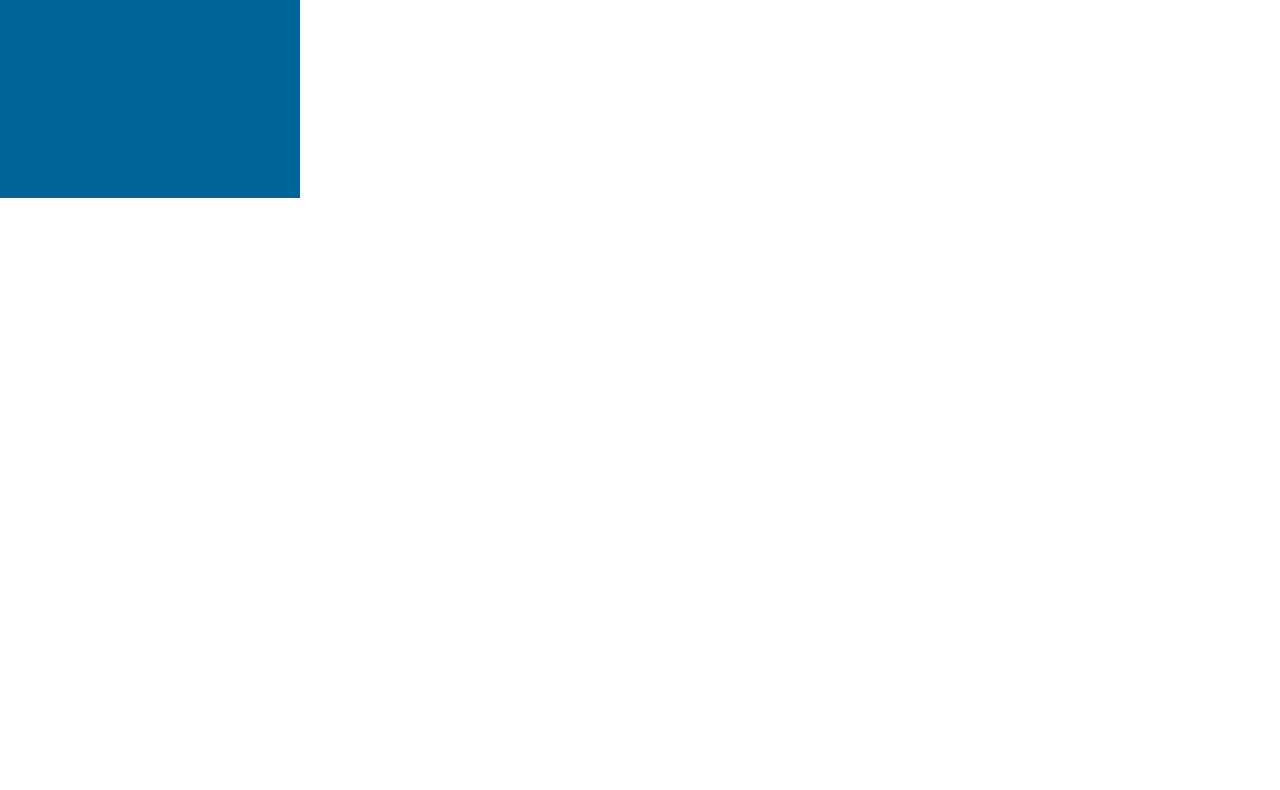
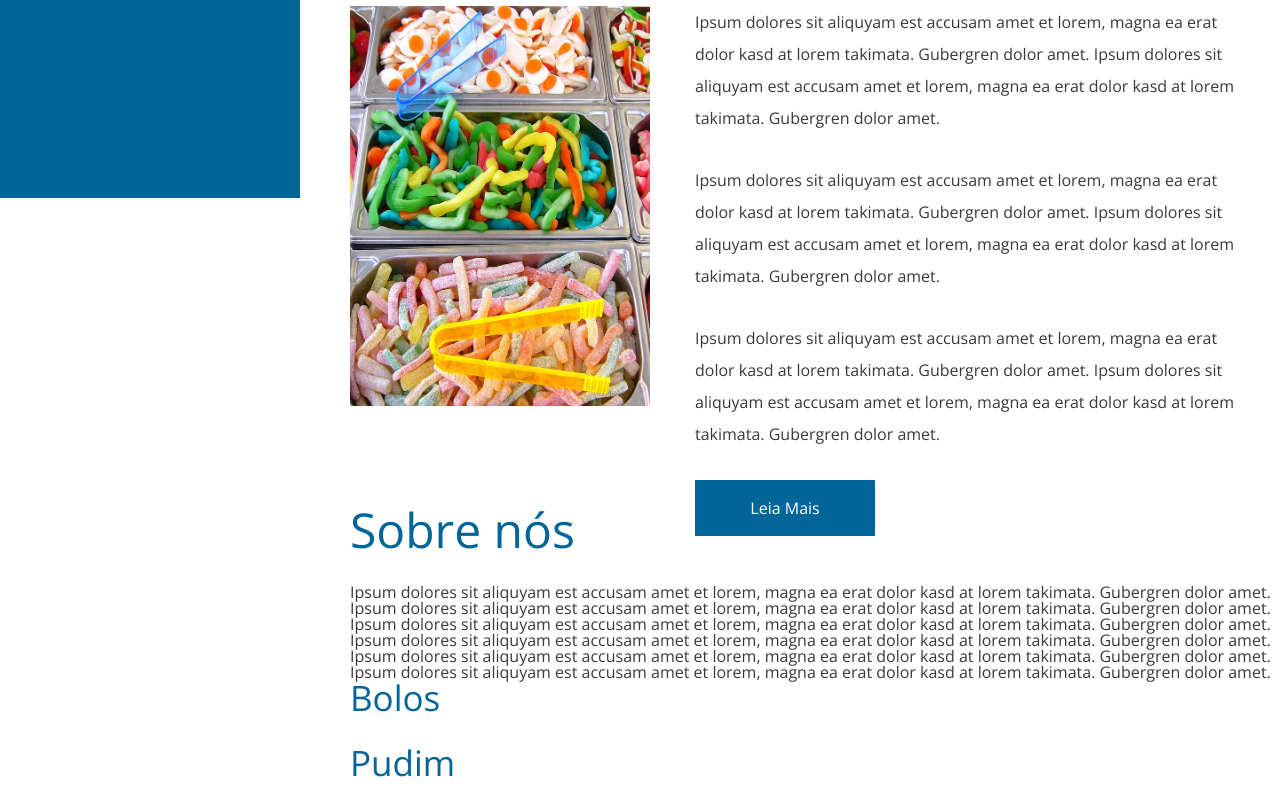
Before and after one commit to pauloWeslleY/doceria_single_page, a plain HTML site: page index.html in a window 1280 px wide. Shown: the part 642-1432 px from the top of the page. Before the commit the page ends 800 px from the top, so only its background shows below. Drawn offline with nearby package versions, Linux system fonts and the light colour scheme.

Commit message:
[AULA - 37] Estilização do Banner

```diff
--- a/index.html
+++ b/index.html
@@ -34,10 +34,10 @@
 					</nav>
 				</div>
 			</div>
-			<div class="content">
+			<div class="main__content">
 				<main>
 					<section id="section_welcome">
-						<div class="welcome__banner"></div>
+						<div class="section__welcome_banner"></div>
 						<div class="section__welcome_content">
 							<h1>Seja bem vindo a Doceria</h1>
 							<div class="section__mini_banner"></div>
@@ -91,6 +91,7 @@
 							</div>
 						</div>
 					</section>
+
 					<section id="section_candys1">
 						<h2>Bolos</h2>
 						<div class="section__image_candys1 banner__gallery" id="image1"></div>
@@ -112,6 +113,7 @@
 						<div class="section__image_candys3 banner__gallery" id="image11"></div>
 						<div class="section__image_candys3 banner__gallery" id="image12"></div>
 					</section>
+
 					<section id="section_contact">
 						<h2>Entre em Contato</h2>
 						<form id="form_contact">
--- a/styles/scss/_bootstrap.scss
+++ b/styles/scss/_bootstrap.scss
@@ -1,4 +1,6 @@
+@forward 'mixins';
 @forward 'colors';
 @forward 'reset';
-@forward 'global';
 @forward 'sidebar';
+@forward 'section_welcome';
+@forward 'main_content';
--- a/styles/scss/_colors.scss
+++ b/styles/scss/_colors.scss
@@ -3,6 +3,7 @@
 $gray-400: #373a3c;
 
 $blue-400: #006599;
+$blue-200: #2790c6;
 
 $yellow-200: #f4ef5e;
 
--- /dev/null
+++ b/styles/scss/_main_content.scss
@@ -0,0 +1,22 @@
+@use 'colors';
+
+//? NOTE: Content Styles
+.main__content {
+	position: absolute;
+	left: 300px;
+	width: calc(100% - 300px);
+
+	h1,
+	h2 {
+		color: colors.$blue-400;
+		margin-bottom: 30px;
+	}
+
+	h1 {
+		font-size: 48px;
+	}
+
+	h2 {
+		font-size: 35px;
+	}
+}
--- /dev/null
+++ b/styles/scss/_mixins.scss
@@ -0,0 +1,8 @@
+@use 'colors';
+
+@mixin section_after {
+	content: '';
+	display: block;
+	clear: both;
+	margin-bottom: 100px;
+}
--- /dev/null
+++ b/styles/scss/_section_welcome.scss
@@ -0,0 +1,72 @@
+@use 'colors';
+@use 'mixins';
+
+//* NOTE: Section Welcome
+#section_welcome {
+	padding: 0;
+
+	.section__welcome_content {
+		padding-left: 50px;
+
+		h1 {
+			margin-top: 70px;
+		}
+	}
+
+	.section__welcome_banner {
+		height: 500px;
+
+		background-image: url('../../img/banner2.jpg');
+		background-position: center;
+		background-size: cover;
+	}
+
+	.section__mini_banner {
+		width: 300px;
+		height: 400px;
+
+		background-image: url('../../img/banner3.jpg');
+		background-position: center;
+		background-size: cover;
+
+		float: left;
+	}
+
+	.section__description {
+		position: absolute;
+		left: 370px;
+
+		padding-right: 30px;
+
+		p {
+			line-height: 2;
+
+			font-size: 16px;
+
+			margin-bottom: 30px;
+			margin-left: 25px;
+		}
+
+		.section__welcome_btn {
+			background-color: colors.$blue-400;
+			color: colors.$white;
+			text-decoration: none;
+			padding: 20px 40px;
+			transition: 0.5s;
+			display: block;
+			width: 100px;
+			text-align: center;
+			border: none;
+			cursor: pointer;
+			margin-left: 25px;
+
+			&:hover {
+				background-color: colors.$blue-200;
+			}
+		}
+	}
+
+	&::after {
+		@include mixins.section_after;
+	}
+}
--- a/styles/scss/index.scss
+++ b/styles/scss/index.scss
@@ -8,3 +8,7 @@ html {
 a {
 	transition: 0.5s;
 }
+
+section {
+	padding-left: 50px;
+}
```
Also changed, not shown: styles/css/index.css, styles/scss/_global.scss (deleted), 1 other file.
